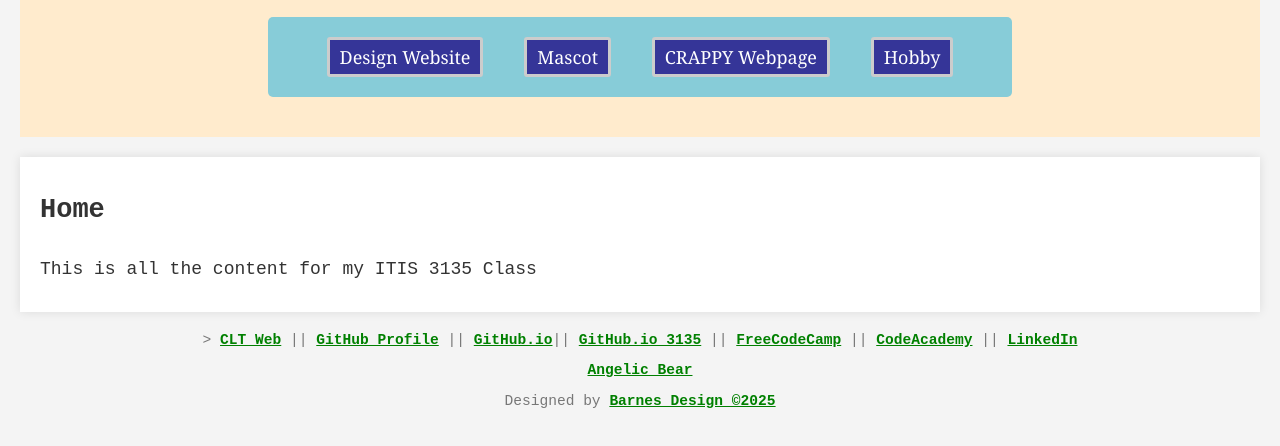
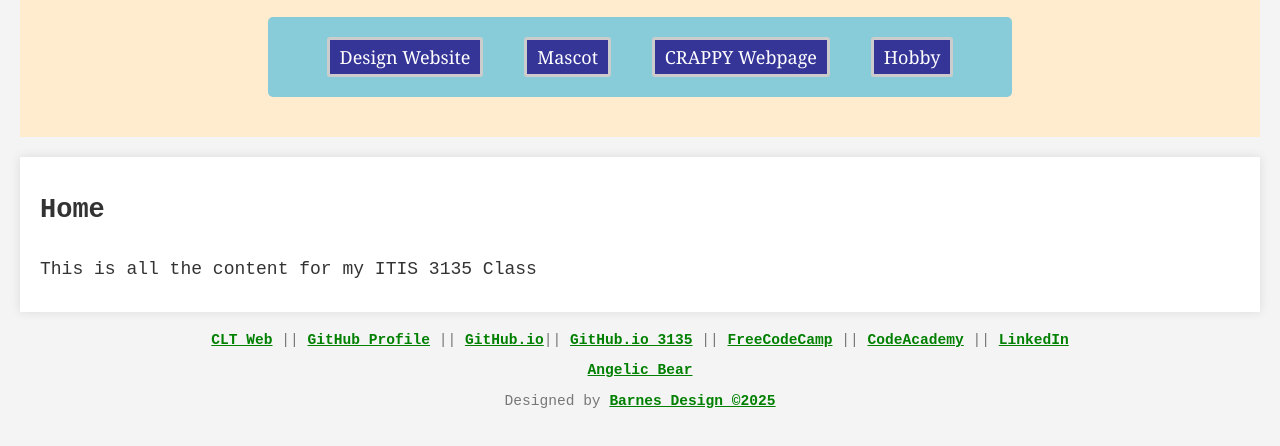
Before and after one commit to adambarnes917/adambarnes917.github.io, a plain HTML site: page itis3135/index.html in a window 1280 px wide. Shown: the part 154-600 px from the top of the page. Drawn offline with Linux system fonts and the light colour scheme.

Commit message:
Update footer.html

```diff
--- a/itis3135/components/footer.html
+++ b/itis3135/components/footer.html
@@ -1,4 +1,4 @@
-<footer>>
+<footer>
     <a href="https://webpages.charlotte.edu/abarne94/">CLT Web</a> ||
         <a href="https://github.com/adambarnes917/adambarnes917.github.io">GitHub Profile</a> ||
         <a href="https://adambarnes917.github.io/">GitHub.io</a>||
```
